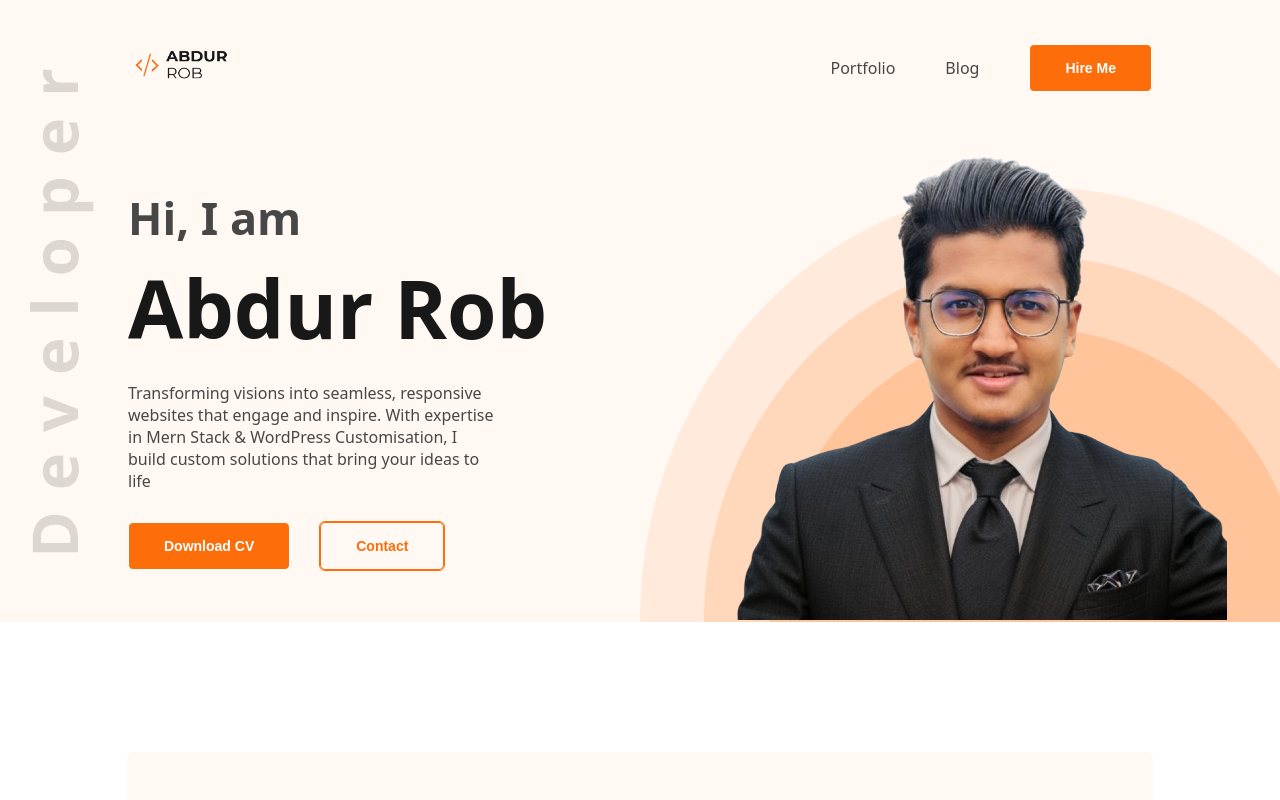
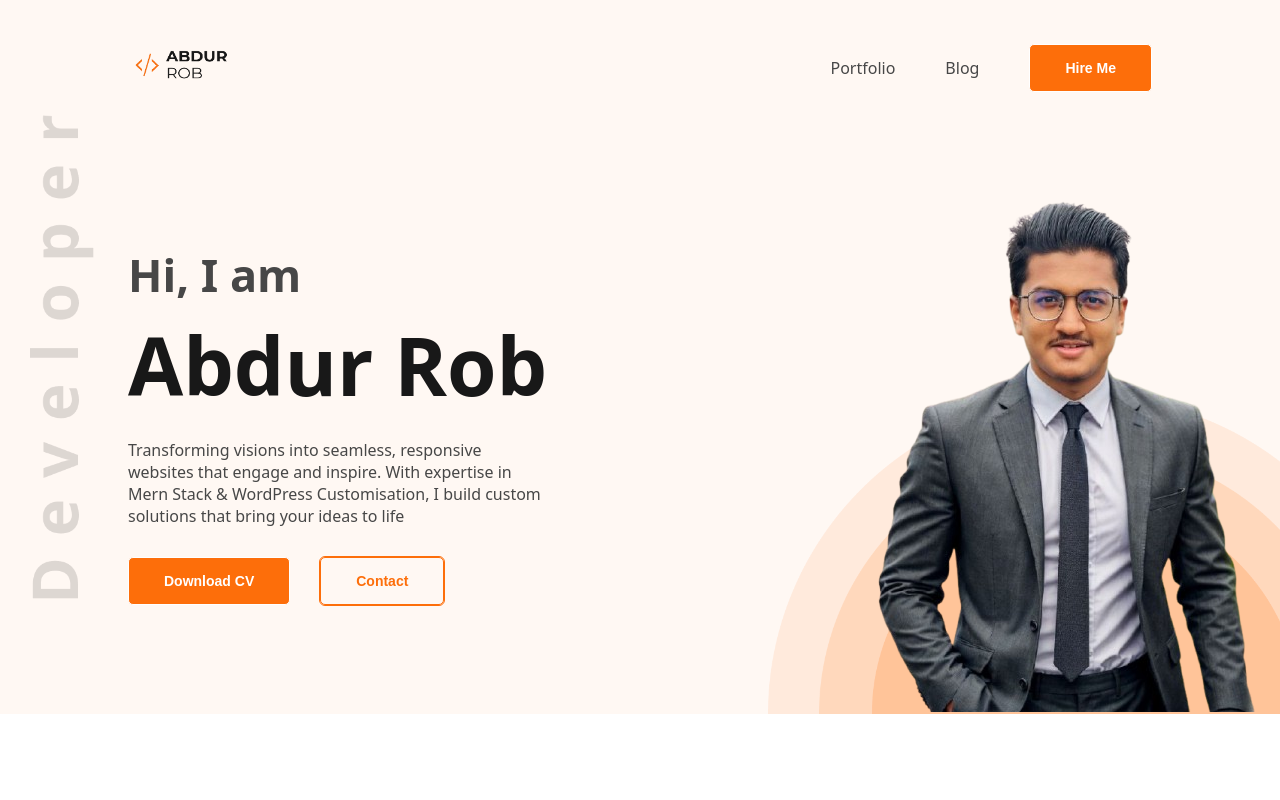
Before and after one commit to Abdurrobr34l/ph-portfolio, a plain HTML site: page index.html in a window 1280 px wide. Shown: the top 800 px of the page. Drawn offline with Linux system fonts and the light colour scheme.

Commit message:
updated my hero image

```diff
--- a/css/style.css
+++ b/css/style.css
@@ -97,7 +97,7 @@ header {
   background-image: url(../image/developer.png), url(../image/header_bg.png);
   background-position: 30px center, bottom right;
   background-repeat: no-repeat;
-  background-size: 5%, 50% 70%;
+  background-size: 5%, 40%;
 }
 
 /* *Hero Start */
@@ -126,7 +126,7 @@ header {
 }
 .hero .image img {
   position: relative;
-  left: 15%;
+  left: 30%;
 }
 
 /* *About Me Start */
--- a/index.html
+++ b/index.html
@@ -52,7 +52,7 @@
 
         <!-- ?Image -->
         <div class="image">
-          <img src="image/mine.png" alt="">
+          <img src="image/mine3.png" alt="">
         </div>
 
       </div>
```
Also changed, not shown: image/mine3.png (added).
